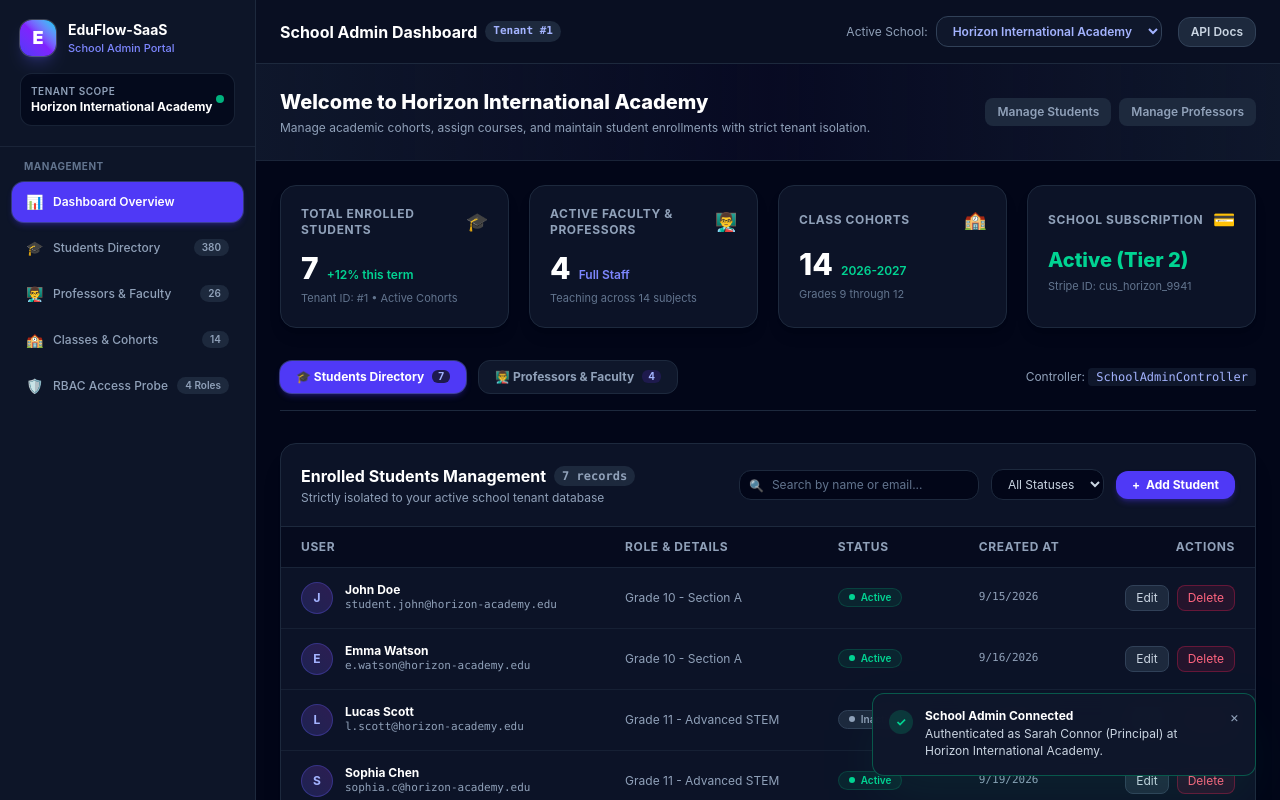
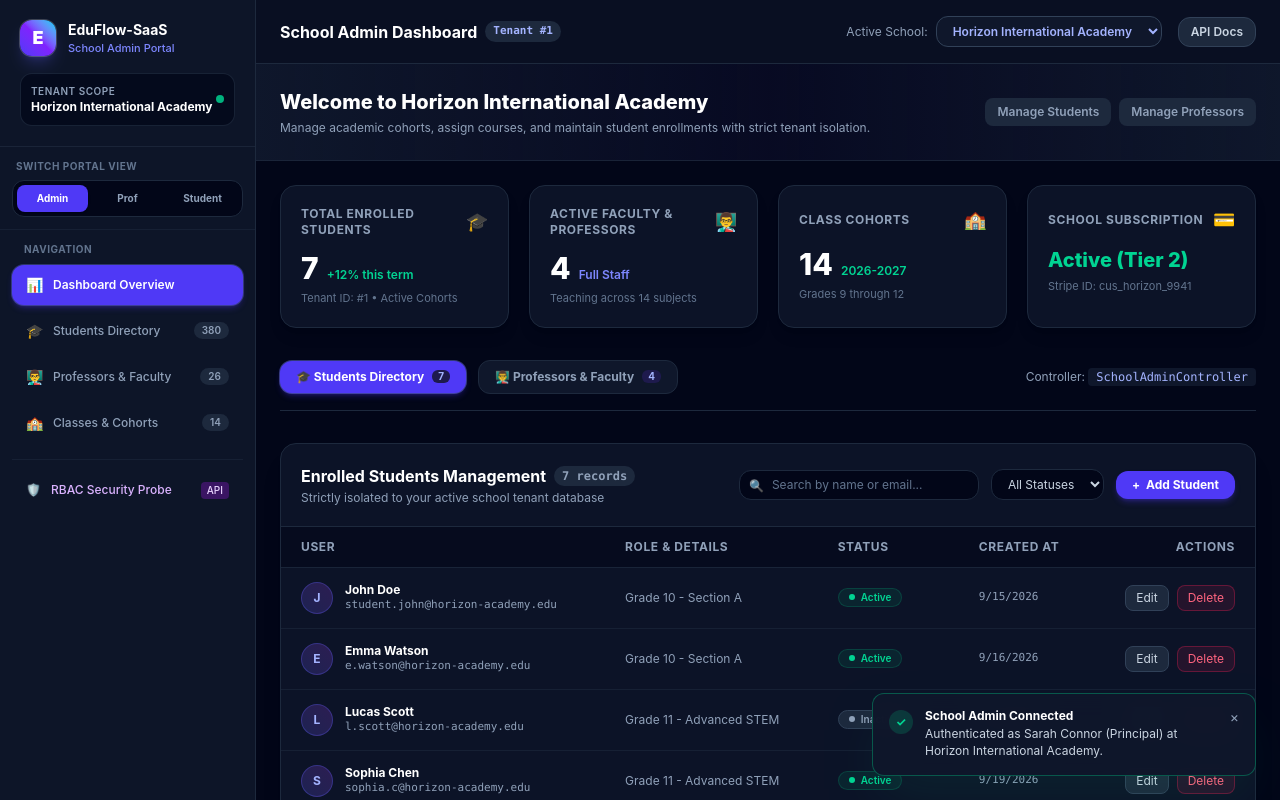
Before and after one commit to AmineArheche/EduFlow-SaaS, a React app in the folder frontend/: page / in a window 1280 px wide. Shown: the top 800 px of the page. Built offline with nearby package versions, Linux system fonts and the light colour scheme; the HTML template or start-up script is replaced by a standard one.

Commit message:
feat(frontend): add dynamic role switcher to sidebar navigation

```diff
--- a/frontend/src/components/Sidebar.jsx
+++ b/frontend/src/components/Sidebar.jsx
@@ -1,13 +1,68 @@
 import React from 'react';
 
-export default function Sidebar({ currentView, setCurrentView, schoolName, studentsCount, professorsCount }) {
-  const menuItems = [
+export default function Sidebar({
+  currentRole = 'school_admin',
+  setCurrentRole,
+  currentView,
+  setCurrentView,
+  schoolName,
+  studentsCount,
+  professorsCount,
+}) {
+  const adminMenuItems = [
     { id: 'overview', label: 'Dashboard Overview', icon: '📊', badge: null },
     { id: 'students', label: 'Students Directory', icon: '🎓', badge: studentsCount },
     { id: 'professors', label: 'Professors & Faculty', icon: '👨‍🏫', badge: professorsCount },
     { id: 'classes', label: 'Classes & Cohorts', icon: '🏫', badge: '14' },
-    { id: 'rbac_sim', label: 'RBAC Access Probe', icon: '🛡️', badge: '4 Roles' },
   ];
+
+  const professorMenuItems = [
+    { id: 'prof_courses', label: 'My Taught Courses', icon: '📚', badge: '3' },
+    { id: 'prof_gradebook', label: 'Evaluations & Grades', icon: '📝', badge: 'Active' },
+    { id: 'prof_exams', label: 'Exam Schedules', icon: '📅', badge: '2 Upcoming' },
+  ];
+
+  const studentMenuItems = [
+    { id: 'student_courses', label: 'Enrolled Classes', icon: '📖', badge: '4' },
+    { id: 'student_homework', label: 'Assignments', icon: '📝', badge: '2 Due' },
+    { id: 'student_grades', label: 'GPA & Marks', icon: '🏆', badge: '3.85' },
+  ];
+
+  const currentMenu =
+    currentRole === 'professor'
+      ? professorMenuItems
+      : currentRole === 'student'
+      ? studentMenuItems
+      : adminMenuItems;
+
+  const roleProfiles = {
+    school_admin: {
+      name: 'Sarah Connor',
+      role: 'role: school_admin',
+      badge: 'Principal',
+      avatar: 'SC',
+      badgeColor: 'bg-amber-500/10 text-amber-400 border-amber-500/20',
+      gradient: 'from-amber-500 to-indigo-600',
+    },
+    professor: {
+      name: 'Dr. Alan Turing',
+      role: 'role: professor',
+      badge: 'Faculty',
+      avatar: 'AT',
+      badgeColor: 'bg-cyan-500/10 text-cyan-400 border-cyan-500/20',
+      gradient: 'from-cyan-500 to-blue-600',
+    },
+    student: {
+      name: 'John Doe',
+      role: 'role: student',
+      badge: 'Student',
+      avatar: 'JD',
+      badgeColor: 'bg-emerald-500/10 text-emerald-400 border-emerald-500/20',
+      gradient: 'from-emerald-500 to-teal-600',
+    },
+  };
+
+  const profile = roleProfiles[currentRole] || roleProfiles.school_admin;
 
   return (
     <aside className="w-64 bg-slate-900/90 border-r border-slate-800 flex flex-col shrink-0 min-h-screen">
@@ -19,7 +74,9 @@ export default function Sidebar({ currentView, setCurrentView, schoolName, stude
           </div>
           <div className="overflow-hidden">
             <h2 className="text-sm font-bold text-white truncate">EduFlow-SaaS</h2>
-            <p className="text-[11px] text-indigo-400 font-medium truncate">School Admin Portal</p>
+            <p className="text-[11px] text-indigo-400 font-medium capitalize truncate">
+              {currentRole.replace('_', ' ')} Portal
+            </p>
           </div>
         </div>
 
@@ -33,11 +90,53 @@ export default function Sidebar({ currentView, setCurrentView, schoolName, stude
         </div>
       </div>
 
+      {/* Role Selection Tabs in Sidebar */}
+      <div className="p-3 border-b border-slate-800/60">
+        <span className="text-[10px] font-bold text-slate-500 uppercase tracking-wider block mb-1.5 px-1">
+          Switch Portal View
+        </span>
+        <div className="grid grid-cols-3 gap-1 bg-slate-950 p-1 rounded-xl border border-slate-800">
+          <button
+            onClick={() => setCurrentRole('school_admin')}
+            className={`py-1.5 rounded-lg text-[10px] font-bold transition ${
+              currentRole === 'school_admin'
+                ? 'bg-indigo-600 text-white shadow'
+                : 'text-slate-400 hover:text-white'
+            }`}
+            title="School Admin Dashboard"
+          >
+            Admin
+          </button>
+          <button
+            onClick={() => setCurrentRole('professor')}
+            className={`py-1.5 rounded-lg text-[10px] font-bold transition ${
+              currentRole === 'professor'
+                ? 'bg-cyan-600 text-white shadow'
+                : 'text-slate-400 hover:text-white'
+            }`}
+            title="Professor Dashboard"
+          >
+            Prof
+          </button>
+          <button
+            onClick={() => setCurrentRole('student')}
+            className={`py-1.5 rounded-lg text-[10px] font-bold transition ${
+              currentRole === 'student'
+                ? 'bg-emerald-600 text-white shadow'
+                : 'text-slate-400 hover:text-white'
+            }`}
+            title="Student Dashboard"
+          >
+            Student
+          </button>
+        </div>
+      </div>
+
       {/* Navigation List */}
       <nav className="flex-1 p-3 space-y-1.5 overflow-y-auto">
-        <p className="px-3 text-[10px] font-bold text-slate-500 uppercase tracking-wider mb-2">Management</p>
-        {menuItems.map((item) => {
-          const isActive = currentView === item.id;
+        <p className="px-3 text-[10px] font-bold text-slate-500 uppercase tracking-wider mb-2">Navigation</p>
+        {currentMenu.map((item) => {
+          const isActive = currentView === item.id || (item.id === 'overview' && currentView === 'overview');
           return (
             <button
               key={item.id}
@@ -64,20 +163,41 @@ export default function Sidebar({ currentView, setCurrentView, schoolName, stude
             </button>
           );
         })}
+
+        <div className="pt-3 border-t border-slate-800/60 mt-4">
+          <button
+            onClick={() => setCurrentView('rbac_sim')}
+            className={`w-full flex items-center justify-between px-3.5 py-2.5 rounded-xl text-xs font-medium transition ${
+              currentView === 'rbac_sim'
+                ? 'bg-purple-600 text-white font-semibold shadow-md ring-1 ring-purple-400/30'
+                : 'text-purple-300 hover:bg-purple-950/20'
+            }`}
+          >
+            <div className="flex items-center gap-2.5">
+              <span>🛡️</span>
+              <span>RBAC Security Probe</span>
+            </div>
+            <span className="text-[10px] px-1.5 py-0.5 rounded bg-purple-900/60 text-purple-200">
+              API
+            </span>
+          </button>
+        </div>
       </nav>
 
-      {/* School Admin Profile Footer */}
+      {/* User Profile Card */}
       <div className="p-4 border-t border-slate-800/80 bg-slate-950/40">
         <div className="flex items-center gap-3">
-          <div className="w-8 h-8 rounded-full bg-gradient-to-tr from-amber-500 to-indigo-600 flex items-center justify-center font-bold text-white text-xs ring-1 ring-white/20">
-            SC
+          <div
+            className={`w-8 h-8 rounded-full bg-gradient-to-tr ${profile.gradient} flex items-center justify-center font-bold text-white text-xs ring-1 ring-white/20`}
+          >
+            {profile.avatar}
           </div>
           <div className="overflow-hidden flex-1">
-            <p className="text-xs font-semibold text-white truncate">Sarah Connor</p>
-            <p className="text-[10px] text-slate-400 truncate">role: school_admin</p>
+            <p className="text-xs font-semibold text-white truncate">{profile.name}</p>
+            <p className="text-[10px] text-slate-400 truncate font-mono">{profile.role}</p>
           </div>
-          <span className="text-[10px] px-1.5 py-0.5 rounded bg-amber-500/10 text-amber-400 border border-amber-500/20 font-semibold">
-            Admin
+          <span className={`text-[10px] px-1.5 py-0.5 rounded border font-semibold ${profile.badgeColor}`}>
+            {profile.badge}
           </span>
         </div>
       </div>
```
